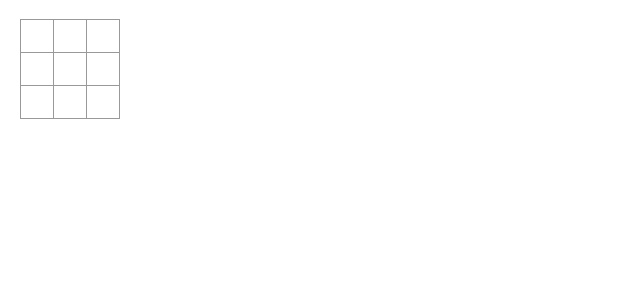
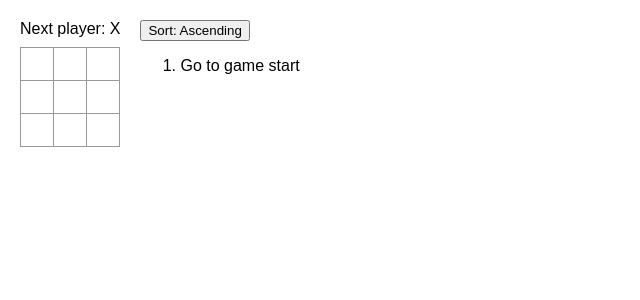
Before and after one commit to malcus-g/ticreactoe, a React (Create React App) app: page / in a window 1280 px wide. Shown: the top 300 px of the page, without its empty margins (0-640 px from the left). Built offline with nearby package versions, Linux system fonts and the light colour scheme.

Commit message:
Update game logic to track winners and enhance board rendering

```diff
--- a/src/App.js
+++ b/src/App.js
@@ -1,9 +1,9 @@
 import { useState } from 'react';
 
-function Square({ value, onSquareClick }) {
+function Square({ value, onSquareClick, isWinner }) {
   return (
     <button
-      className="square"
+      className={isWinner ? "square winner" : "square"}
       onClick={onSquareClick}
     >
         { value }
@@ -11,34 +11,132 @@ function Square({ value, onSquareClick }) {
   );
 }
 
-export default function Board() {
-  const [xIsNext, setXIsNext] = useState(true);
-  const [squares, setSquares] = useState(Array(9).fill(null));
+function Board({ xIsNext, squares, onPlay }) {
 
-  function handleClick(i) {
-    const newSquares = squares.slice();
-    newSquares[i] = xIsNext ? 'X' : 'O';
-    setSquares(newSquares);
-    setXIsNext(!xIsNext);
+  const winner = calculateWinner(squares);
+  let status = winner ? "Winner: " + winner.player : "Next player: " + (xIsNext ? 'X' : 'O');
+
+  function renderSquare(i) {
+    return (
+      <Square
+        key={i}
+        value={squares[i]}
+        onSquareClick={() => handleClick(i)}
+      />
+    );
+  }
+
+  function renderRow(row) {
+    const squaresInRow = [];
+    for (let col = 0; col < 3; col++) {
+      squaresInRow.push(renderSquare(row * 3 + col));
+    }
+    return (
+      <div key={row} className="board-row">
+        {squaresInRow}
+      </div>
+    );
+  }
+
+  function renderBoard() {
+    const rows = [];
+    for (let row = 0; row < 3; row++) {
+      rows.push(renderRow(row));
+    }
+    return rows;
   }
 
   return (
     <>
-      <div className="board-row">
-        <Square value={squares[0]} onSquareClick={() => {handleClick(0)}}/>
-        <Square value={squares[1]} onSquareClick={() => {handleClick(1)}}/>
-        <Square value={squares[2]} onSquareClick={() => {handleClick(2)}}/>
-      </div>
-      <div className="board-row">
-        <Square value={squares[3]} onSquareClick={() => {handleClick(3)}}/>
-        <Square value={squares[4]} onSquareClick={() => {handleClick(4)}}/>
-        <Square value={squares[5]} onSquareClick={() => {handleClick(5)}}/>
-      </div>
-      <div className="board-row">
-        <Square value={squares[6]} onSquareClick={() => {handleClick(6)}}/>
-        <Square value={squares[7]} onSquareClick={() => {handleClick(7)}}/>
-        <Square value={squares[8]} onSquareClick={() => {handleClick(8)}}/>
+      <div className="status">{status}</div>
+      <div>
+        {renderBoard()}
       </div>
     </>
   );
+
+  function handleClick(i) {
+    if (winner || squares[i]) {
+      return;
+    }
+    const newSquares = squares.slice();
+    newSquares[i] = xIsNext ? 'X' : 'O';
+    onPlay(newSquares);
+  }
+
+  function calculateWinner() {
+    const lines = [
+      [0, 1, 2],
+      [3, 4, 5],
+      [6, 7, 8],
+      [0, 3, 6],
+      [1, 4, 7],
+      [2, 5, 8],
+      [0, 4, 8],
+      [2, 4, 6],
+    ];
+
+    for(let i = 0; i < lines.length; i++) {
+      const [a, b, c] = lines[i];
+      if(squares[a] && squares[a] === squares[b] && squares[a] === squares[c]) {
+        return { player: squares[a], winningSquares: lines[i] };
+      }
+    }
+    return null;
+  }
 }
+
+export default function Game() {
+
+  const [history, setHistory] = useState([Array(9).fill(null)]);
+  const [currentMove, setCurrentMove] = useState(0);
+  const [isHistoryAsc, setIsHistoryAsc] = useState(true);
+  const xIsNext = currentMove % 2 === 0;
+  const currentSquares = history[currentMove];
+
+  function handlePlay(newSquares) {
+    const newHistory = [...history.slice(0, currentMove + 1), newSquares];
+    setHistory(newHistory);
+    setCurrentMove(newHistory.length - 1);
+  }
+
+  function handleSort() {
+    setIsHistoryAsc(!isHistoryAsc);
+  }
+
+  function renderMoves() {
+    const moves = history.map((squares, moveNumber) => {
+      let description;
+      description = moveNumber > 0 ? `Go to move #${moveNumber}` : 'Go to game start';
+      if(moveNumber === currentMove) {
+        return (
+          <li key={moveNumber}>
+            {description}
+          </li>
+        );
+      }
+      return (
+        <li key={moveNumber}>
+          <button onClick={() => jumpTo(moveNumber)}>{description}</button>
+        </li>
+      );
+    });
+    return isHistoryAsc ? moves : moves.reverse();
+  }
+
+  function jumpTo(move) {
+    setCurrentMove(move);
+  }
+
+  return (
+    <div className="game">
+      <div className="game-board">
+        <Board xIsNext={xIsNext} squares={currentSquares} onPlay={handlePlay} />
+      </div>
+      <div className="game-info">
+        <button onClick={handleSort}>Sort: {isHistoryAsc ? "Ascending" : "Descending"}</button>
+        <ol>{renderMoves()}</ol>
+      </div>
+    </div>
+  )
+}
```
Also changed, not shown: 2 other files (tests, documents, lock files or other folders).
